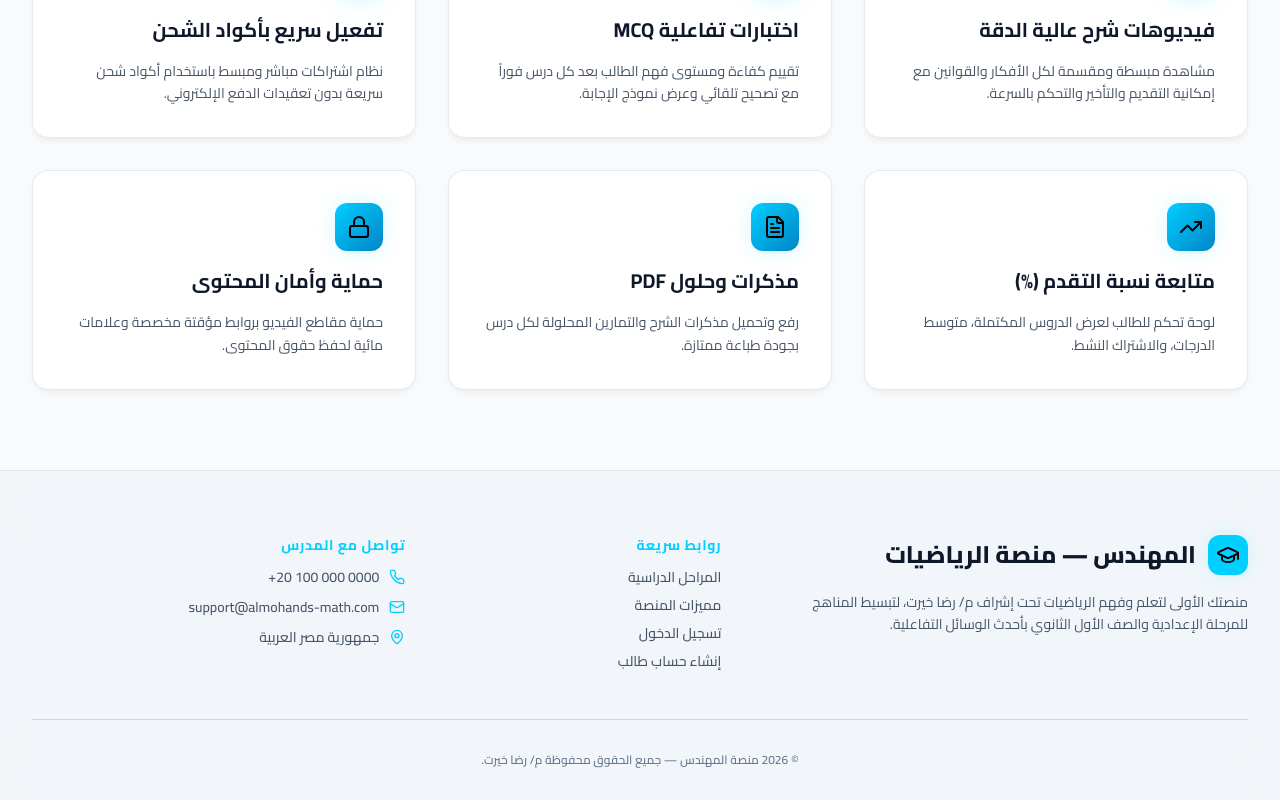
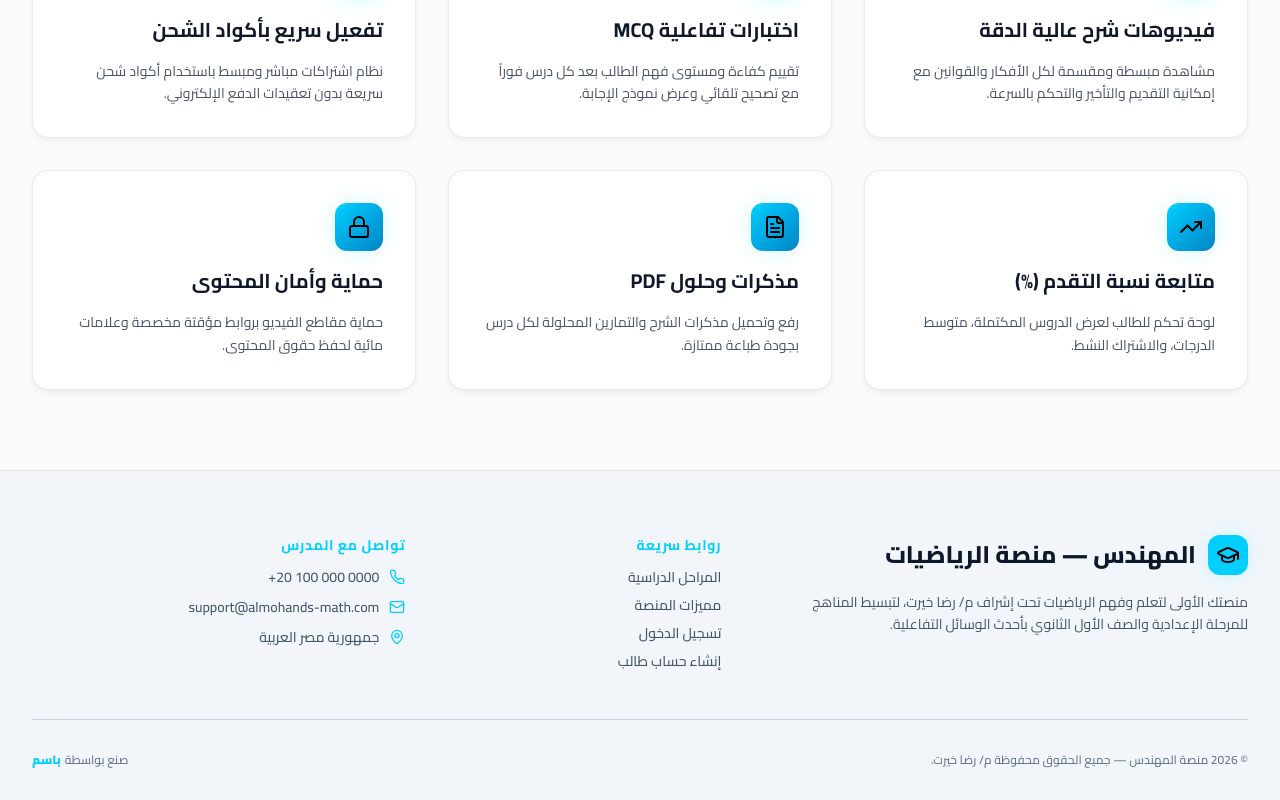
Before and after one commit to Basemmahmoud808/Elmohands, a Next.js app: page / in a window 1280 px wide. Shown: the part 1833-2633 px from the top of the page. Built offline with nearby package versions, Linux system fonts and the light colour scheme; no server answers.

Commit message:
feat: Add developer credit 'صنع بواسطة باسم' linked to Facebook profile

```diff
--- a/src/components/layout/Footer.tsx
+++ b/src/components/layout/Footer.tsx
@@ -75,8 +75,19 @@ export default function Footer() {
         </div>
 
         {/* Bottom Bar */}
-        <div className="pt-8 text-center text-xs text-slate-500 dark:text-chalk-muted font-medium">
+        <div className="pt-8 flex flex-col sm:flex-row items-center justify-between gap-3 text-xs text-slate-500 dark:text-chalk-muted font-medium">
           <p>© {new Date().getFullYear()} منصة المهندس — جميع الحقوق محفوظة م/ رضا خيرت.</p>
+          <p className="flex items-center gap-1">
+            <span>صنع بواسطة</span>
+            <a
+              href="https://www.facebook.com/share/17rn8UEngV/"
+              target="_blank"
+              rel="noopener noreferrer"
+              className="text-cyan-electric font-black hover:underline transition-all inline-flex items-center gap-1"
+            >
+              باسم
+            </a>
+          </p>
         </div>
 
       </div>
```
Also changed, not shown: package.json (+14 -14 lines), 1 other file (tests, documents, lock files or other folders).
